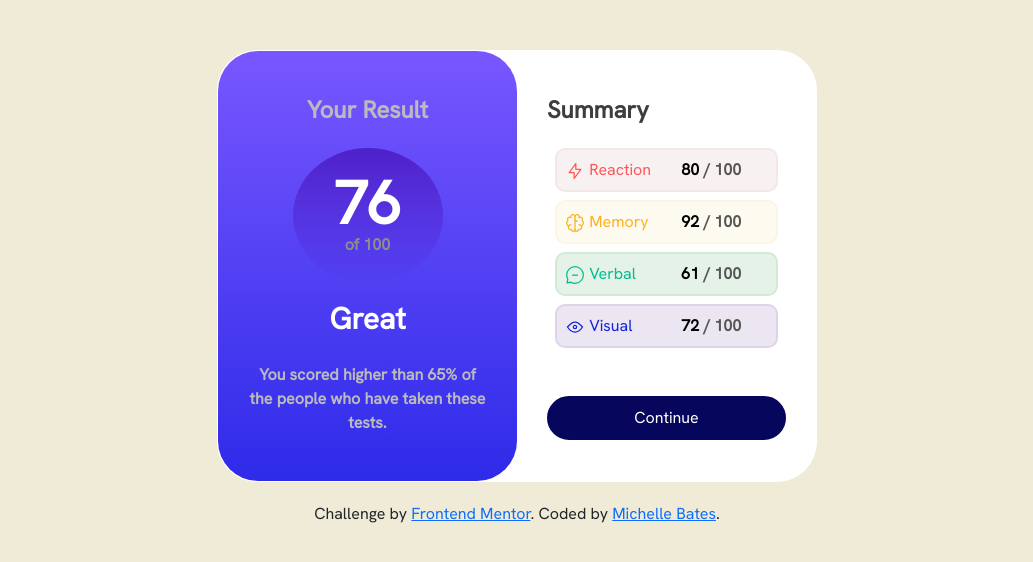
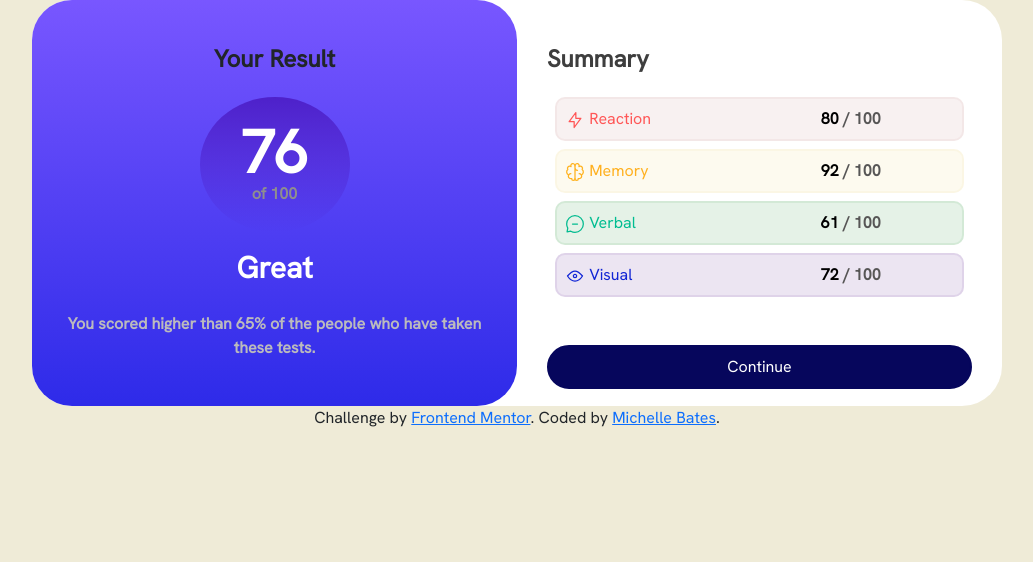
Before and after one commit to batesmichelle23/results-summary-component, a plain HTML site: page index.html in a window 1280 px wide. Shown: the whole page, without its empty margins (123-1156 px from the left). Drawn offline with nearby package versions, Linux system fonts and the light colour scheme.

Commit message:
Updated css and html to update the background color

```diff
--- a/index.html
+++ b/index.html
@@ -14,8 +14,8 @@
 </head>
 <body>
 
-<div class="container">
-  <div class="row">
+<div class="container result-summary">
+  <div class="row row-background">
     <div class="col results">
       <h1 class="result-heading">Your Result</h1>
       <div class="row">
--- a/style.css
+++ b/style.css
@@ -3,18 +3,12 @@ body {
     font-family: 'Hanken Grotesk', sans-serif;
 }
 
-.container {
-    margin-top: 50px;
-    margin-bottom: 20px;
-
-    background-color: rgb(255, 255, 255);
+.row-background{
+    background-color: white;
     border-radius: 40px;
-    border: 1px solid rgb(255, 255, 255);
-    width: 600px;
 }
 
 .result-heading {
-    color: rgb(187, 186, 189);
     font-size: 24px;
     padding: 15px 55px;
     font-weight: bolder;
@@ -42,7 +36,6 @@ button {
 
 .results {
     background: linear-gradient(hsl(252, 100%, 67%), hsl(241, 81%, 54%));
-    border: 2px solid (#6e4fe0, #2575fc);
     border-radius: 40px;
     text-align: center;
     padding: 30px;
@@ -158,3 +151,9 @@ strong {
 .attribution {
     text-align: center;
 }
+
+@media (min-width: 1200px) {
+    .container{
+        max-width: 970px;
+    }
+}
```
